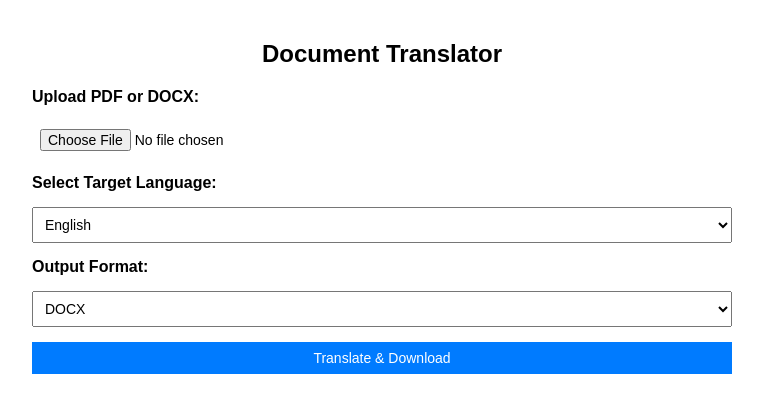
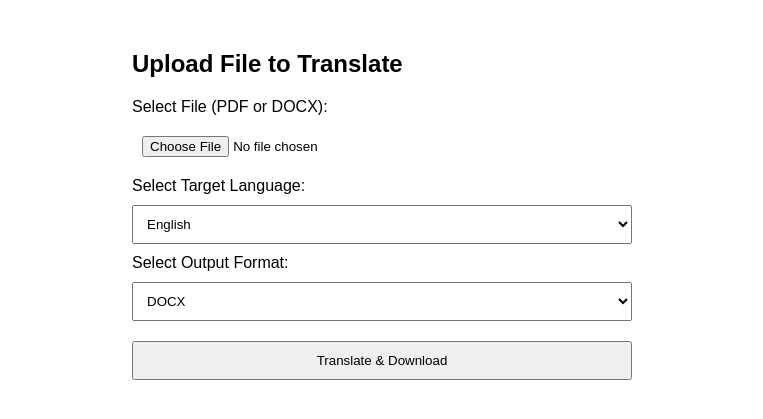
Before and after one commit to sanjayk1367/translate, a Flask app: page / in a window 1280 px wide. Shown: the top 419 px of the page, without its empty margins (258-1021 px from the left). Run offline with Flask 3, Linux system fonts and the light colour scheme.

Commit message:
new update

```diff
--- a/app.py
+++ b/app.py
@@ -1,204 +1,112 @@
 import os
-import traceback
 from flask import Flask, render_template, request, send_file, redirect, url_for, flash
 from werkzeug.utils import secure_filename
 from deep_translator import GoogleTranslator
 from PyPDF2 import PdfReader
 from docx import Document
 from docx.shared import Pt
-from reportlab.pdfgen import canvas
-from reportlab.pdfbase import pdfmetrics
-from reportlab.pdfbase.ttfonts import TTFont
+from fpdf import FPDF  # PDF generation
 
-# -------------------------
-# Logging helper
-# -------------------------
-def log(step, *msg):
-    print(f"[DEBUG] {step}:", *msg)
-
-# -------------------------
-# Config & folders
-# -------------------------
-ALLOWED_EXT = {'.pdf', '.docx'}
+# ----------------- CONFIGURATION -----------------
 UPLOAD_FOLDER = 'uploads'
-OUTPUT_FOLDER = 'output'
-FONTS_FOLDER = 'fonts'
-
+ALLOWED_EXT = {'.pdf', '.docx'}  # Allowed uploads
 os.makedirs(UPLOAD_FOLDER, exist_ok=True)
-os.makedirs(OUTPUT_FOLDER, exist_ok=True)
-os.makedirs(FONTS_FOLDER, exist_ok=True)
 
 app = Flask(__name__)
-app.secret_key = "change_this_secret"
+app.secret_key = 'your_secret_key_here'
 app.config['UPLOAD_FOLDER'] = UPLOAD_FOLDER
-app.config['OUTPUT_FOLDER'] = OUTPUT_FOLDER
 
-# Default GoogleTranslator
-translator = GoogleTranslator(source='auto', target='en')
-
-# Language dropdown
-LANGUAGES = [
-    ('en', 'English'), ('hi', 'Hindi'), ('bn', 'Bengali'), ('gu', 'Gujarati'),
-    ('ta', 'Tamil'), ('te', 'Telugu'), ('ml', 'Malayalam'), ('fr', 'French'),
-    ('de', 'German'), ('es', 'Spanish')
-]
-
-# -------------------------
-# Utility functions
-# -------------------------
+# ----------------- HELPERS -----------------
 def allowed_file(filename):
     _, ext = os.path.splitext(filename.lower())
     return ext in ALLOWED_EXT
 
 def extract_pdf_text(path):
-    log("EXTRACT_PDF", path)
+    print("Extracting PDF text from:", path)
+    text = ''
     reader = PdfReader(path)
-    txt = []
     for page in reader.pages:
-        t = page.extract_text()
-        if t:
-            txt.append(t)
-    return "\n".join(txt)
+        page_text = page.extract_text()
+        if page_text:
+            text += page_text + '\n'
+    return text
 
-def extract_docx_text(path):
-    log("EXTRACT_DOCX", path)
-    doc = Document(path)
-    return "\n".join([p.text for p in doc.paragraphs])
+def read_docx(file_path):
+    print("Reading DOCX:", file_path)
+    doc = Document(file_path)
+    text = ''
+    for para in doc.paragraphs:
+        text += para.text + '\n'
+    return text
 
-def chunk_text(text, max_chars=4000):
-    if len(text) <= max_chars:
-        return [text]
-    lines = text.splitlines(True)
-    chunks, cur = [], ""
-    for ln in lines:
-        if len(cur) + len(ln) > max_chars:
-            chunks.append(cur)
-            cur = ln
-        else:
-            cur += ln
-    if cur:
-        chunks.append(cur)
-    return chunks
+def write_docx(text, filename):
+    print("Writing DOCX:", filename)
+    doc = Document()
+    for line in text.split('\n'):
+        para = doc.add_paragraph(line)
+        para.style.font.size = Pt(12)
+    doc.save(filename)
 
-def translate_text(text, lang):
-    log("TRANSLATION", f"Target -> {lang}")
-    translated = []
-    for chunk in chunk_text(text):
-        res = GoogleTranslator(source="auto", target=lang).translate(chunk)
-        translated.append(res)
-    return "\n".join(translated)
+def write_pdf(text, filename):
+    print("Writing PDF:", filename)
+    pdf = FPDF()
+    pdf.add_page()
+    pdf.set_auto_page_break(auto=True, margin=15)
+    pdf.set_font("Arial", size=12)
+    for line in text.split('\n'):
+        pdf.multi_cell(0, 10, line)
+    pdf.output(filename)
 
-def save_as_docx(text, path):
-    log("SAVE_DOCX", path)
-    doc = Document()
-    font = doc.styles["Normal"].font
-    font.name = "NotoSans"
-    font.size = Pt(12)
-    for line in text.split("\n"):
-        doc.add_paragraph(line)
-    doc.save(path)
-
-def register_font_if_exists(ttf_file, alias):
-    font_path = os.path.join(FONTS_FOLDER, ttf_file)
-    if os.path.exists(font_path):
-        try:
-            pdfmetrics.registerFont(TTFont(alias, font_path))
-            log("FONT", f"Registered -> {alias}")
-            return True
-        except Exception as e:
-            log("FONT_ERROR", str(e))
-    return False
-
-def save_as_pdf(text, out_file, font="Helvetica"):
-    log("SAVE_PDF", out_file)
-    c = canvas.Canvas(out_file)
-    c.setFont(font, 12)
-    width, height = 595, 842
-    margin, y, lh = 40, 802, 15
-    for line in text.split("\n"):
-        c.drawString(margin, y, line)
-        y -= lh
-        if y < margin:
-            c.showPage()
-            c.setFont(font, 12)
-            y = 802
-    c.save()
-
-# -------------------------
-# Routes
-# -------------------------
+# ----------------- ROUTES -----------------
 @app.route('/', methods=['GET', 'POST'])
 def index():
-    try:
-        if request.method == 'POST':
-            log("REQUEST", "Form submitted")
+    if request.method == 'POST':
+        print("POST request received")
+        if 'file' not in request.files:
+            flash('No file part')
+            return redirect(request.url)
 
-            lang = request.form.get('language')
-            fmt = request.form.get('out_format', 'docx')
-            file = request.files.get('file')
+        file = request.files['file']
+        if file.filename == '':
+            flash('No selected file')
+            return redirect(request.url)
 
-            log("INPUT_LANG", lang)
-            log("OUTPUT_FORMAT", fmt)
+        if file and allowed_file(file.filename):
+            filename = secure_filename(file.filename)
+            file_path = os.path.join(app.config['UPLOAD_FOLDER'], filename)
+            file.save(file_path)
+            print("File saved:", file_path)
 
-            if not file or not allowed_file(file.filename):
-                log("ERROR", "Invalid / no file")
-                flash("Please upload PDF or DOCX file")
-                return redirect('/')
+            # Read file content
+            _, ext = os.path.splitext(filename.lower())
+            if ext == '.pdf':
+                text = extract_pdf_text(file_path)
+            else:  # .docx
+                text = read_docx(file_path)
 
-            filename = secure_filename(file.filename)
-            input_path = os.path.join(UPLOAD_FOLDER, filename)
-            file.save(input_path)
-            log("FILE_SAVED", input_path)
+            # Translate text
+            target_lang = request.form.get('language', 'en')
+            print(f"Translating to {target_lang}...")
+            translated_text = GoogleTranslator(source='auto', target=target_lang).translate(text)
 
-            # extract
-            if filename.lower().endswith(".pdf"):
-                text = extract_pdf_text(input_path)
+            # Output format
+            output_format = request.form.get('format', 'docx')  # default DOCX
+            base_name = filename.rsplit('.', 1)[0]
+            translated_filename = f"translated_{base_name}.{output_format}"
+            translated_path = os.path.join(app.config['UPLOAD_FOLDER'], translated_filename)
+
+            if output_format == 'pdf':
+                write_pdf(translated_text, translated_path)
             else:
-                text = extract_docx_text(input_path)
-            log("EXTRACTED_TEXT_LENGTH", len(text))
+                write_docx(translated_text, translated_path)
 
-            if not text.strip():
-                flash("No extractable text found in file. If PDF is scanned, OCR required.")
-                return redirect('/')
+            print("Translation complete")
+            return send_file(translated_path, as_attachment=True)
+        else:
+            flash('File type not allowed')
+            return redirect(request.url)
+    return render_template('index.html')
 
-            # translate
-            translated = translate_text(text, lang)
-            log("TRANSLATED_TEXT_LENGTH", len(translated))
-
-            base = os.path.splitext(filename)[0]
-            out_file = f"{secure_filename(base)}_translated_{lang}.{fmt}"
-            out_path = os.path.join(OUTPUT_FOLDER, out_file)
-
-            if fmt == "docx":
-                save_as_docx(translated, out_path)
-            else:
-                registered = register_font_if_exists("NotoSansDevanagari-Regular.ttf", "NotoDeva")
-                save_as_pdf(translated, out_path, font=("NotoDeva" if registered else "Helvetica"))
-
-            log("OUTPUT_SAVED", out_path)
-            return render_template("result.html", download_url=url_for('download_file', filename=out_file))
-
-        return render_template("index.html", languages=LANGUAGES)
-
-    except Exception as e:
-        log("FATAL_ERROR", str(e))
-        traceback.print_exc()
-        flash("CRITICAL ERROR: " + str(e))
-        return redirect('/')
-
-@app.route('/download/<filename>')
-def download_file(filename):
-    path = os.path.join(OUTPUT_FOLDER, filename)
-    if os.path.exists(path):
-        log("DOWNLOAD", path)
-        return send_file(path, as_attachment=True)
-    else:
-        flash("File not found.")
-        return redirect('/')
-
-# -------------------------
-# Main
-# -------------------------
+# ----------------- MAIN -----------------
 if __name__ == '__main__':
-    log("SERVER", "App started on http://127.0.0.1:5000")
-    app.run(host='0.0.0.0', port=5000, debug=True)
+    app.run(debug=True)
--- a/templates/index.html
+++ b/templates/index.html
@@ -1,55 +1,48 @@
 <!DOCTYPE html>
-<html>
+<html lang="en">
 <head>
-    <title>Document Translator</title>
+    <meta charset="UTF-8">
+    <title>File Translator</title>
     <style>
-        body {
-            font-family: Arial, sans-serif;
-            max-width: 700px;
-            margin: auto;
-            padding: 20px;
-        }
-        h2 { text-align: center; }
-        form { display: flex; flex-direction: column; gap: 15px; }
-        label { font-weight: bold; }
-        input[type="file"], select, button { padding: 8px; font-size: 14px; }
-        button { cursor: pointer; background-color: #007BFF; color: white; border: none; }
-        button:hover { background-color: #0056b3; }
-        .flash { color: red; font-weight: bold; }
+        body { font-family: Arial, sans-serif; margin: 50px; }
+        .container { max-width: 500px; margin: auto; }
+        input, select, button { width: 100%; padding: 10px; margin: 10px 0; }
     </style>
 </head>
 <body>
-    <h2>Document Translator</h2>
-
-    <!-- Display flash messages -->
+    <div class="container">
+        <h2>Upload File to Translate</h2>
         {% with messages = get_flashed_messages() %}
             {% if messages %}
-        <div class="flash">
+                <ul style="color:red;">
                 {% for message in messages %}
-            <p>{{ message }}</p>
+                    <li>{{ message }}</li>
                 {% endfor %}
-        </div>
+                </ul>
             {% endif %}
         {% endwith %}
+        <form method="POST" enctype="multipart/form-data">
+            <label>Select File (PDF or DOCX):</label>
+            <input type="file" name="file" required>
 
-    <form method="POST" enctype="multipart/form-data">
-        <label for="file">Upload PDF or DOCX:</label>
-        <input type="file" name="file" id="file" required>
-
-        <label for="language">Select Target Language:</label>
-        <select name="language" id="language" required>
-            {% for code, name in languages %}
-                <option value="{{ code }}">{{ name }}</option>
-            {% endfor %}
+            <label>Select Target Language:</label>
+            <select name="language" required>
+                <option value="en">English</option>
+                <option value="hi">Hindi</option>
+                <option value="es">Spanish</option>
+                <option value="fr">French</option>
+                <option value="de">German</option>
+                <option value="zh">Chinese</option>
             </select>
 
-        <label for="out_format">Output Format:</label>
-        <select name="out_format" id="out_format">
+            <label>Select Output Format:</label>
+            <select name="format" required>
                 <option value="docx">DOCX</option>
                 <option value="pdf">PDF</option>
             </select>
 
             <button type="submit">Translate & Download</button>
         </form>
+    </div>
 </body>
 </html>
```
Also changed, not shown: 4 other files. Lines whose indentation alone changed are shown as unchanged.
